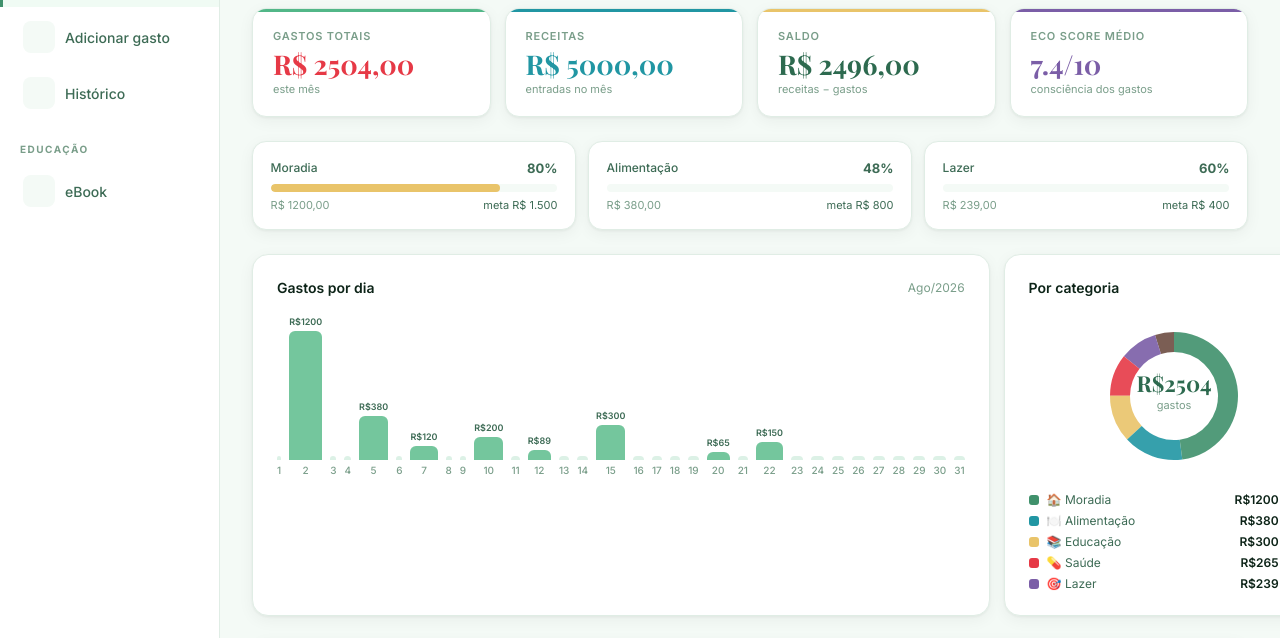
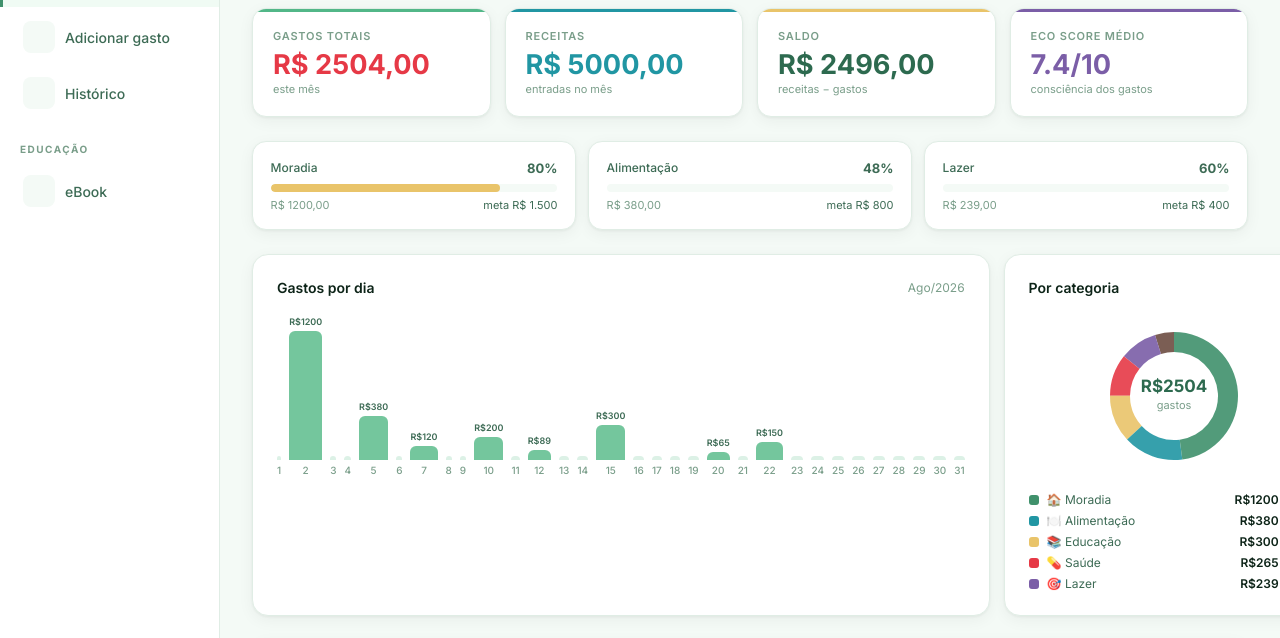
Before and after one commit to nicolasbslie/ProjetoIntegrador, a plain HTML site: page frontend/assets/pages/gasto.html in a window 1280 px wide. Shown: the part 159-797 px from the top of the page. Drawn offline with nearby package versions, Linux system fonts and the light colour scheme.

Commit message:
style: alteração na fonte dos numeros  KPIs

```diff
--- a/frontend/assets/pages/gasto.html
+++ b/frontend/assets/pages/gasto.html
@@ -126,7 +126,7 @@
           <div class="chart-title">Por categoria</div>
           <div class="donut-wrap">
             <svg class="donut-svg" width="160" height="160" viewBox="0 0 160 160" id="donut-svg">
-              <text x="80" y="76" text-anchor="middle" font-family="Playfair Display,serif" font-size="22" fill="#2D6A4F" font-weight="700" id="donut-center-val">0</text>
+              <text x="80" y="76" text-anchor="middle" font-family="Inter,sans-serif" font-size="17" fill="#2D6A4F" font-weight="700" id="donut-center-val">0</text>
               <text x="80" y="93" text-anchor="middle" font-family="Inter,sans-serif" font-size="11" fill="#7A9E8A" id="donut-center-sub">gastos</text>
             </svg>
             <div class="donut-legend" id="donut-legend">
--- a/frontend/assets/style/gasto.css
+++ b/frontend/assets/style/gasto.css
@@ -1,4 +1,3 @@
-
 /* ─── RESET & TOKENS ─────────────────────────────────── */
 *, *::before, *::after { margin:0; padding:0; box-sizing:border-box; }
   :root {
@@ -307,7 +306,8 @@ body {
 }
 
 .kpi-value {
-  font-family: 'Playfair Display', serif;
+  font-family: 'Inter', sans-serif;
+  font-weight: 700;
   font-size: 1.7rem;
   color: var(--text);
   line-height: 1;
```
